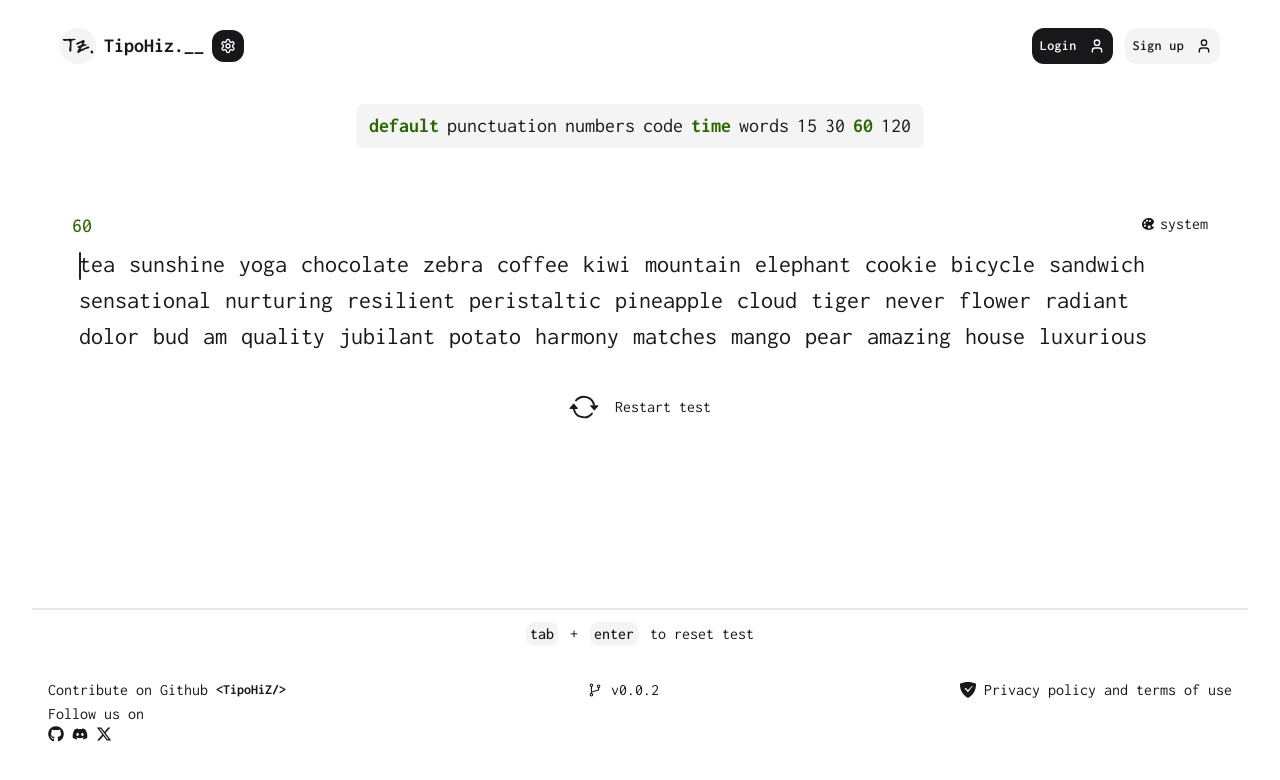
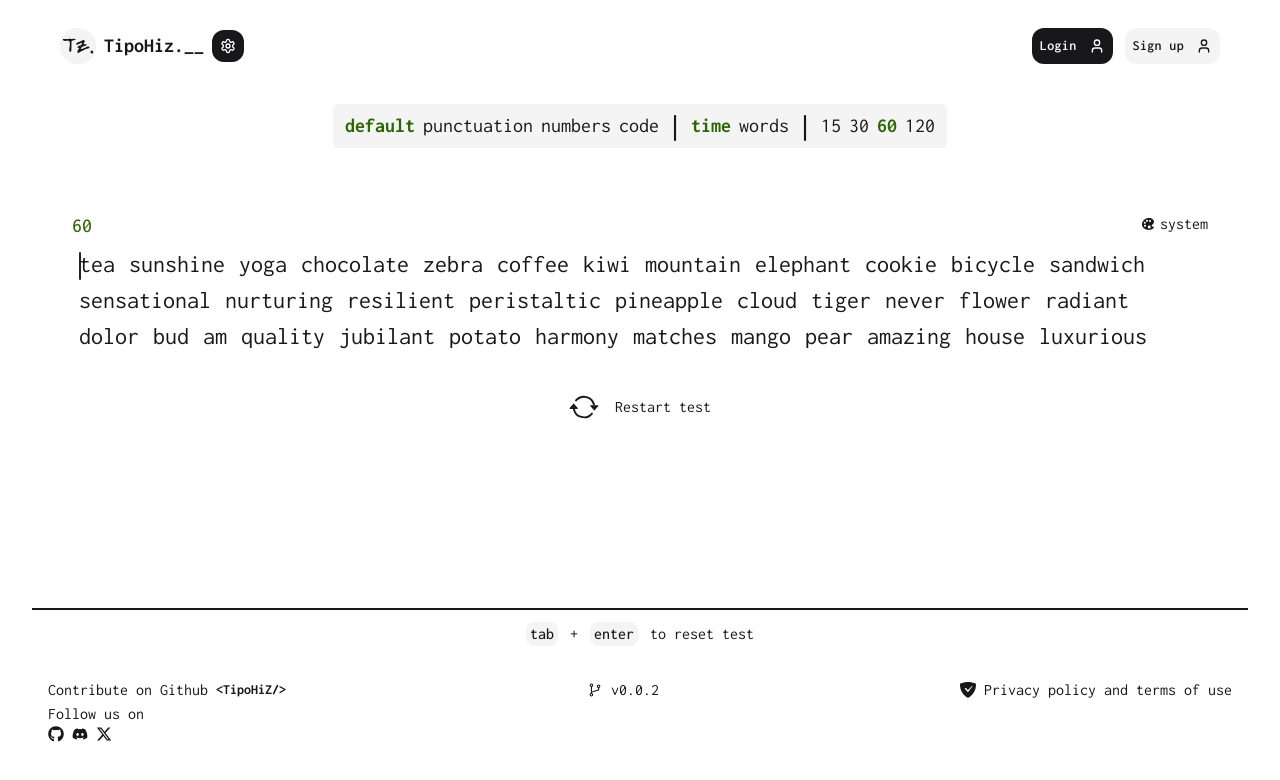
Before and after one commit to JhohannesK/TipoHiZ, a Next.js app: page / in a window 1280 px wide. Shown: the top 780 px of the page. Built offline with nearby package versions, Linux system fonts and the light colour scheme; what simple-zustand-devtools would draw is missing.

Commit message:
fix userSelectPallete gaps and footer border theming

```diff
--- a/components/Footer.tsx
+++ b/components/Footer.tsx
@@ -9,7 +9,7 @@ import { FaGithub } from 'react-icons/fa';
 
 function Footer() {
    return (
-      <div className="flex flex-col items-center justify-center w-full gap-8 border-t-2 text-input">
+      <div className="flex flex-col items-center justify-center w-full gap-8 border-t-2 border-borderColor text-input">
          <div className="flex items-center justify-center gap-3 mt-3">
             <Chip className="bg-foreground text-input" name="tab" /> +{' '}
             <Chip className="bg-foreground text-input" name="enter" /> to reset
--- a/components/UserSelectPallete.tsx
+++ b/components/UserSelectPallete.tsx
@@ -64,7 +64,8 @@ const UserSelectPallete = ({ reset }: { reset: () => void }) => {
    return (
       <div className="flex items-center justify-center text-xl w-full pt-3">
          <div className="items-center justify-center hidden px-3 py-2 space-x-2 rounded-md sm:flex bg-foreground text-input ">
-            {Object.entries(options).map(([option, choices]) => (
+            {Object.entries(options).map(([option, choices],optionIndex,entries) => (
+               <>
                   <div
                      key={option}
                      className={`${option} flex items-center justify-center space-x-2`}
@@ -83,6 +84,11 @@ const UserSelectPallete = ({ reset }: { reset: () => void }) => {
                         );
                      })}
                   </div>
+                  {optionIndex < entries.length - 1 && (
+                     <span className="text-[2rem]">|</span>
+                  )}
+               </>
+
             ))}
          </div>
          <div className="relative flex sm:hidden">
--- a/styles/globals.css
+++ b/styles/globals.css
@@ -11,6 +11,7 @@
       --accent: 96, 94%, 21%;
       --input: 240 5.9% 10%;
       --radius: 0.5rem;
+      --border-color: black;
    }
 
    .dark {
@@ -21,6 +22,7 @@
       --accent: 240, 54%, 65%;
       --cursor: 240, 74%, 77%;
       --radius: 0.5rem;
+      --border-color: white;
    }
 
    .light-green {
--- a/tailwind.config.js
+++ b/tailwind.config.js
@@ -22,6 +22,7 @@ module.exports = {
             background: 'hsl(var(--background))',
             foreground: 'hsl(var(--foreground))',
             cursor: 'hsl(var(--cursor))',
+            borderColor:'hs(var(--border-color))',
 
             // secondary: {
             //    DEFAULT: 'var(--secondary)',
```
Lines whose indentation alone changed are shown as unchanged.
